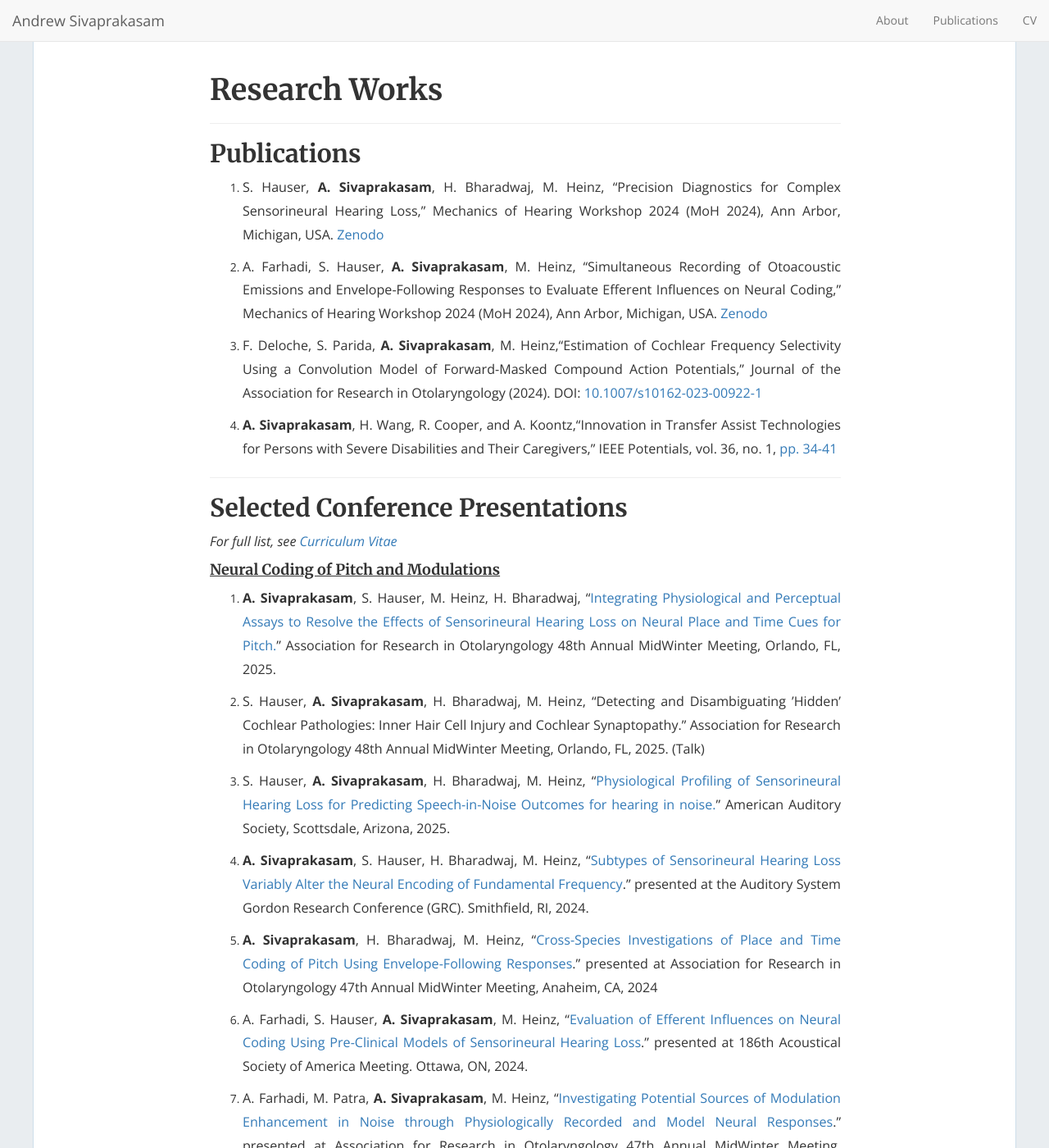
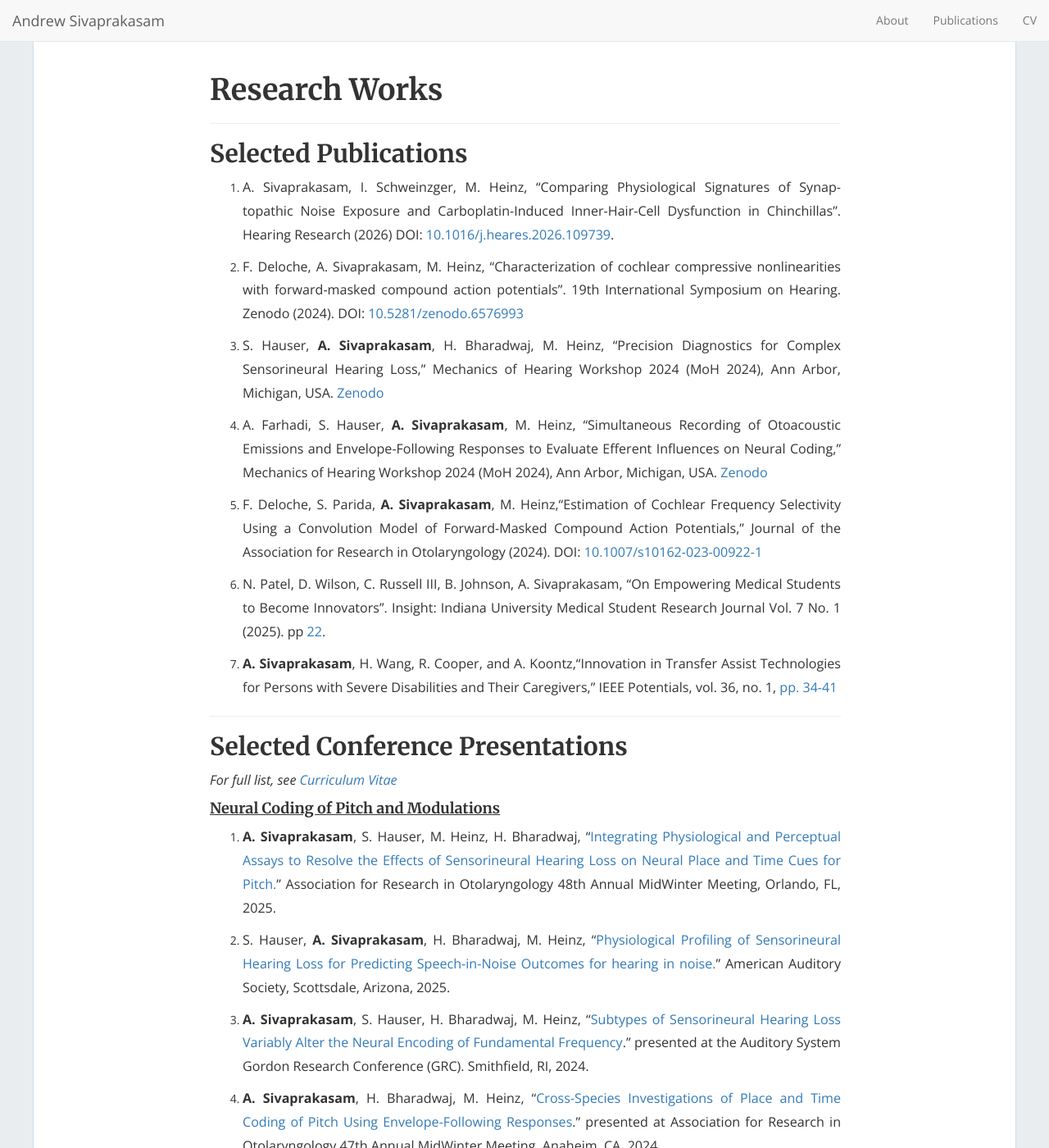
Before and after one commit to sivaprakasaman/sivaprakasaman.github.io, a Jekyll site: the page built from publications.md, in a window 1280 px wide and 1400 px high. Shown: the whole window at 82% size. Built offline with Jekyll 4.4.1, drawn with Linux system fonts in a browser that asks for light colours; nearby versions of some CDN libraries; some of the changed text lies outside the part shown.

Commit message:
publications now updated

```diff
--- a/_includes/home-hero.html
+++ b/_includes/home-hero.html
@@ -31,7 +31,7 @@
               <a href="https://bsky.app/profile/{{ site.bsky_username }}.bsky.social"><button class="btn btn-default btn-lg"><i class="fa-brands fa-bluesky fa-lg"></i>Bluesky</button></a>
             {% endif %}
             {% if site.github_username != '' %}
-              <a href="https://github.com/{{ site.github_username }}"><button class="btn btn-default btn-lg"><i class="fa fa-github fa-lg"></i>Github</button></a>
+              <a href="https://github.com/{{ site.github_username }}"><button class="btn btn-default btn-lg"><i class="fa-brands fa-github fa-lg"></i>Github</button></a>
             {% endif %}
             {% if site.medium_username != '' %}
               <a href="https://{{ site.medium_username }}"><button class="btn btn-default btn-lg"><i class="fa fa-medium fa-lg"></i>Medium</button></a>
--- a/publications.md
+++ b/publications.md
@@ -8,15 +8,26 @@ permalink: /publications/
 
 ---
 
-## Publications
+## Selected Publications
+1. A. Sivaprakasam, I. Schweinzger, M. Heinz, “Comparing Physiological Signatures of Synap-
+topathic Noise Exposure and Carboplatin-Induced Inner-Hair-Cell Dysfunction in Chinchillas”.
+Hearing Research (2026) DOI: [10.1016/j.heares.2026.109739](https://www.sciencedirect.com/science/article/pii/S037859552600211X).
 
-1. S. Hauser, **A. Sivaprakasam**, H. Bharadwaj, M. Heinz, "Precision Diagnostics for Complex Sensorineural Hearing Loss," Mechanics of Hearing Workshop 2024 (MoH 2024), Ann Arbor, Michigan, USA. [Zenodo](https://doi.org/10.5281/zenodo.13334652)
+2. F. Deloche, A. Sivaprakasam, M. Heinz, “Characterization of cochlear compressive nonlinearities
+with forward-masked compound action potentials”. 19th International Symposium on Hearing.
+Zenodo (2024). DOI: [10.5281/zenodo.6576993](doi.org/10.5281/zenodo.6576993)
 
-2. A. Farhadi, S. Hauser, **A. Sivaprakasam**, M. Heinz, "Simultaneous Recording of Otoacoustic Emissions and Envelope-Following Responses to Evaluate Efferent Influences on Neural Coding," Mechanics of Hearing Workshop 2024 (MoH 2024), Ann Arbor, Michigan, USA. [Zenodo](https://doi.org/10.5281/zenodo.13329441)
+3. S. Hauser, **A. Sivaprakasam**, H. Bharadwaj, M. Heinz, "Precision Diagnostics for Complex Sensorineural Hearing Loss," Mechanics of Hearing Workshop 2024 (MoH 2024), Ann Arbor, Michigan, USA. [Zenodo](https://doi.org/10.5281/zenodo.13334652)
 
-3. F. Deloche, S. Parida, **A. Sivaprakasam**, M. Heinz,“Estimation of Cochlear Frequency Selectivity Using a Convolution Model of Forward-Masked Compound Action Potentials,” Journal of the Association for Research in Otolaryngology (2024). DOI:  [10.1007/s10162-023-00922-1](https://doi.org/10.1007/s10162-023-00922-1)
+4. A. Farhadi, S. Hauser, **A. Sivaprakasam**, M. Heinz, "Simultaneous Recording of Otoacoustic Emissions and Envelope-Following Responses to Evaluate Efferent Influences on Neural Coding," Mechanics of Hearing Workshop 2024 (MoH 2024), Ann Arbor, Michigan, USA. [Zenodo](https://doi.org/10.5281/zenodo.13329441)
 
-4. **A. Sivaprakasam**, H. Wang, R. Cooper, and A. Koontz,“Innovation in Transfer Assist Technologies for Persons with Severe Disabilities and Their Caregivers,” IEEE Potentials, vol. 36, no. 1, [pp. 34-41](https://ieeexplore.ieee.org/document/7814381?reload=true)
+5. F. Deloche, S. Parida, **A. Sivaprakasam**, M. Heinz,“Estimation of Cochlear Frequency Selectivity Using a Convolution Model of Forward-Masked Compound Action Potentials,” Journal of the Association for Research in Otolaryngology (2024). DOI:  [10.1007/s10162-023-00922-1](https://doi.org/10.1007/s10162-023-00922-1)
+
+6. N. Patel, D. Wilson, C. Russell III, B. Johnson, A. Sivaprakasam, “On Empowering Medical
+Students to Become Innovators”. Insight: Indiana University Medical Student Research Journal
+Vol. 7 No. 1 (2025). pp [22](https://journals.indianapolis.iu.edu/index.php/insight/article/view/28916/25882).
+
+7. **A. Sivaprakasam**, H. Wang, R. Cooper, and A. Koontz,“Innovation in Transfer Assist Technologies for Persons with Severe Disabilities and Their Caregivers,” IEEE Potentials, vol. 36, no. 1, [pp. 34-41](https://ieeexplore.ieee.org/document/7814381?reload=true)
 
 ---
 
@@ -28,47 +39,37 @@ permalink: /publications/
 
 1. **A. Sivaprakasam**, S. Hauser, M. Heinz, H. Bharadwaj, “[Integrating Physiological and Perceptual Assays to Resolve the Effects of Sensorineural Hearing Loss on Neural Place and Time Cues for Pitch.](https://sivaprakasaman.github.io/docs/Sivaprakasam_ARO_2025_Pitch_Final.pdf)” Association for Research in Otolaryngology 48th Annual MidWinter Meeting, Orlando, FL, 2025.
 
-2. S. Hauser, **A. Sivaprakasam**, H. Bharadwaj, M. Heinz, “Detecting and Disambiguating ’Hidden’ Cochlear Pathologies: Inner Hair Cell Injury and Cochlear Synaptopathy.” Association for Research in Otolaryngology 48th Annual MidWinter Meeting, Orlando, FL, 2025. (Talk)
+2.  S. Hauser, **A. Sivaprakasam**, H. Bharadwaj, M. Heinz, "[Physiological Profiling of Sensorineural Hearing Loss for Predicting Speech-in-Noise Outcomes for hearing in noise.](https://engineering.purdue.edu/HeinzLab/research/AAS_Poster_pdf_2.pdf)” American Auditory Society, Scottsdale, Arizona, 2025.
 
-3.  S. Hauser, **A. Sivaprakasam**, H. Bharadwaj, M. Heinz, "[Physiological Profiling of Sensorineural Hearing Loss for Predicting Speech-in-Noise Outcomes for hearing in noise.](https://engineering.purdue.edu/HeinzLab/research/AAS_Poster_pdf_2.pdf)” American Auditory Society, Scottsdale, Arizona, 2025.
+3. **A. Sivaprakasam**, S. Hauser, H. Bharadwaj, M. Heinz, "[Subtypes of Sensorineural Hearing Loss Variably Alter the Neural Encoding of Fundamental Frequency](https://sivaprakasaman.github.io/docs/GRC_2024_PitchEFR_SNHL_v3.pdf)." presented at the Auditory System Gordon Research Conference (GRC). Smithfield, RI, 2024.
 
-4. **A. Sivaprakasam**, S. Hauser, H. Bharadwaj, M. Heinz, "[Subtypes of Sensorineural Hearing Loss Variably Alter the Neural Encoding of Fundamental Frequency](https://sivaprakasaman.github.io/docs/GRC_2024_PitchEFR_SNHL_v3.pdf)." presented at the Auditory System Gordon Research Conference (GRC). Smithfield, RI, 2024.
+4. **A. Sivaprakasam**, H. Bharadwaj, M. Heinz, “[Cross-Species Investigations of Place and Time Coding of Pitch Using Envelope-Following Responses](https://sivaprakasaman.github.io/docs/Sivaprakasam_ARO_2024_PitchEFR_forSubmission.pdf).” presented at Association for Research in Otolaryngology 47th Annual MidWinter Meeting, Anaheim, CA, 2024
 
-5. **A. Sivaprakasam**, H. Bharadwaj, M. Heinz, “[Cross-Species Investigations of Place and Time Coding of Pitch Using Envelope-Following Responses](https://sivaprakasaman.github.io/docs/Sivaprakasam_ARO_2024_PitchEFR_forSubmission.pdf).” presented at Association for Research in Otolaryngology 47th Annual MidWinter Meeting, Anaheim, CA, 2024
+5. A. Farhadi, S. Hauser, **A. Sivaprakasam**, M. Heinz, “[Evaluation of Efferent Influences on Neural Coding Using Pre-Clinical Models of Sensorineural Hearing Loss](https://sivaprakasaman.github.io/docs/ASA2024_AF_EfferentCoding_SNHL.jpg).” presented at 186th Acoustical Society of America Meeting. Ottawa, ON, 2024.
 
-6. A. Farhadi, S. Hauser, **A. Sivaprakasam**, M. Heinz, “[Evaluation of Efferent Influences on Neural Coding Using Pre-Clinical Models of Sensorineural Hearing Loss](https://sivaprakasaman.github.io/docs/ASA2024_AF_EfferentCoding_SNHL.jpg).” presented at 186th Acoustical Society of America Meeting. Ottawa, ON, 2024.
+6. A. Farhadi, M. Patra, **A. Sivaprakasam**, M. Heinz, “[Investigating Potential Sources of Modulation Enhancement in Noise through Physiologically Recorded and Model Neural Responses](https://sivaprakasaman.github.io/docs/ARO24_AF_ModulationEnhancement.pdf).” presented at Association for Research in Otolaryngology 47th Annual MidWinter Meeting, Anaheim, CA, 2024.
 
-7. A. Farhadi, M. Patra, **A. Sivaprakasam**, M. Heinz, “[Investigating Potential Sources of Modulation Enhancement in Noise through Physiologically Recorded and Model Neural Responses](https://sivaprakasaman.github.io/docs/ARO24_AF_ModulationEnhancement.pdf).” presented at Association for Research in Otolaryngology 47th Annual MidWinter Meeting, Anaheim, CA, 2024.
+7. **A. Sivaprakasam**, I. Schweinzger, H. Bharadwaj, M. Heinz, “[Upper-Harmonic Deficits in Temporal Envelope Coding of Tone Complexes and Amplitude Modulations Differentiate Inner Hair Cell Damage From Synaptopathy](https://sivaprakasaman.github.io/docs/Sivaprakasam_ARO_IHC_TTS_2023.pdf),” presented at Association for Research in Otolaryngology 46th Annual MidWinter Meeting, Orlando, FL, 2023.
 
-8. **A. Sivaprakasam**, I. Schweinzger, H. Bharadwaj, M. Heinz, “[Upper-Harmonic Deficits in Temporal Envelope Coding of Tone Complexes and Amplitude Modulations Differentiate Inner Hair Cell Damage From Synaptopathy](https://sivaprakasaman.github.io/docs/Sivaprakasam_ARO_IHC_TTS_2023.pdf),” presented at Association for Research in Otolaryngology 46th Annual MidWinter Meeting, Orlando, FL, 2023.
+8. **A. Sivaprakasam**, I. Schweinzger, H. Bharadwaj, M. Heinz, “[Inner Hair Cell Damage and Cochlear Synaptopathy Differentially Impact Neural Envelope Coding of Modulations and Pitch](https://sivaprakasaman.github.io/docs/Sivaprakasam_MARC_Talk_22.pdf),” presented at the 9th Midwest Auditory Research Conference, Ann Arbor, MI, 2022. (Talk)
 
-9. **A. Sivaprakasam**, I. Schweinzger, H. Bharadwaj, M. Heinz, “[Inner Hair Cell Damage and Cochlear Synaptopathy Differentially Impact Neural Envelope Coding of Modulations and Pitch](https://sivaprakasaman.github.io/docs/Sivaprakasam_MARC_Talk_22.pdf),” presented at the 9th Midwest Auditory Research Conference, Ann Arbor, MI, 2022. (Talk)
-
-10. I. Schweinzger, **A. Sivaprakasam**, M. Heinz, “[Differentiating Inner Hair Cell Dysfunction From Cochlear Synaptopathy Using Non-Invasive Measures of Temporal Envelope Coding in Chinchilla](https://sivaprakasaman.github.io/docs/ARO_2022_Poster_FinalDraft.pdf),” presented (virtually) at the Association for Research in Otolaryngology 45th Annual MidWinter Meeting, San Jose, CA, 2022.
+9. I. Schweinzger, **A. Sivaprakasam**, M. Heinz, “[Differentiating Inner Hair Cell Dysfunction From Cochlear Synaptopathy Using Non-Invasive Measures of Temporal Envelope Coding in Chinchilla](https://sivaprakasaman.github.io/docs/ARO_2022_Poster_FinalDraft.pdf),” presented (virtually) at the Association for Research in Otolaryngology 45th Annual MidWinter Meeting, San Jose, CA, 2022.
 
 #### <u>Computational Modeling of Neurophysiology & Frequency Selectivity</u>
 
 1. M. Patra, A. Farhadi, **A. Sivaprakasam**, D. Axe, M. Heinz, “[Refinement of Inner Hair Cell Dysfunction in a Phenomenological Auditory Nerve Model Using Physiological and Single-Unit Recordings following Selective IHC Dysfunction](https://sivaprakasaman.github.io/docs/ARO2024_MP_ANModel_CIHC_DC.pdf).” presented at Association for Research in Otolaryngology 47th Annual MidWinter Meeting, Anaheim, CA, 2024.
 
-2. M. Patra, **A. Sivaprakasam**, D. Axe, M. Heinz, “[Testing Phenomenological Auditory-Nerve Model Predictions for Selective Inner- and Outer-Hair-Cell Dysfunction](https://sivaprakasaman.github.io/docs/ASA2023_MP_AS_PRINT.pdf).” presented at the 184th Acoustical Society of America Meeting. Chicago, IL, 2023.
+2. F. Deloche, **A. Sivaprakasam**, M. Heinz, “Effect of Suppressive Masking on the Dynamic Range of Auditory-Nerve Responses: Characterization With Forward-Masked Compound Action Potentials,” presented at Association for Research in Otolaryngology 46th Annual MidWinter Meeting, Orlando, FL, 2023.
 
-3. F. Deloche, **A. Sivaprakasam**, M. Heinz, “Effect of Suppressive Masking on the Dynamic Range of Auditory-Nerve Responses: Characterization With Forward-Masked Compound Action Potentials,” presented at Association for Research in Otolaryngology 46th Annual MidWinter Meeting, Orlando, FL, 2023.
-
-4. F. Deloche, **A. Sivaprakasam**, M. Heinz, “Characterization of Cochlear Compressive Nonlinearities using Forward-Masked Compound Action Potentials,” presented at the 19th International Symposium on Hearing, Lyon, France, 2022.
-
-5. **A. Sivaprakasam**, H. Bharadwaj, M. Heinz, “[The Role of Envelope and Temporal Fine Structure in Auditory Neural Coding of Timbre in Normal and Impaired Hearing](https://github.com/sivaprakasaman/Timbre_SfN_2021),” presented (virtually) at Neuroscience 2021, Chicago, IL, 2021.
+3. **A. Sivaprakasam**, H. Bharadwaj, M. Heinz, “[The Role of Envelope and Temporal Fine Structure in Auditory Neural Coding of Timbre in Normal and Impaired Hearing](https://github.com/sivaprakasaman/Timbre_SfN_2021),” presented (virtually) at Neuroscience 2021, Chicago, IL, 2021.
 
 #### <u>Translational Research & Large-Scale Data Analysis</u>
 
-1. M. Heinz, A. Grama, S. Hauser, A. Sivaprakasam, H. Bharadwaj, O. Clavier “An Open-Science Cross-Species Data Resource for Standardized Hearing Assessments.” Association for Research in Otolaryngology 48th Annual MidWinter Meeting, Orlando, FL, 2025.
+1. V.M. Athreya, **A. Sivaprakasam**, H. Ginsberg, H. Bharadwaj, M. Heinz, “[Pioneering Cortical Assays of Gap Detection to Explore Temporal Processing in Chinchilla using a Multi-Channel Mini-EEG Cap](https://sivaprakasaman.github.io/docs/ARO2024_VMA_ChinEEG.pdf).” presented at Association for Research in Otolaryngology 47th Annual MidWinter Meeting, Anaheim, CA, 2024.
 
-2. A. Hustedt-Mai, J. Alexander, E. Bartlett, A. Grama, M. Shader, J. Simpson, E. Jensen, S. Hauser,A. Sivaprakasam, M. Heinz “Accessible Precision Audiology Research Center (APARC) in aCommunity-based Innovation Districts.” American Auditory Society, Scottsdale, Arizona, 2025.
+2. **A. Sivaprakasam**, S. Hauser, N. Seidl, D. Hake, H. Bharadwaj, M. Heinz, “[Towards an Open-Source Precision Audiological Diagnostics Core for Large-Scale Data Analysis](https://youtu.be/nibZOeDtV08).” presented at the Virtual Conference on Computational Audiology 2023.
 
-3. V.M. Athreya, **A. Sivaprakasam**, H. Ginsberg, H. Bharadwaj, M. Heinz, “[Pioneering Cortical Assays of Gap Detection to Explore Temporal Processing in Chinchilla using a Multi-Channel Mini-EEG Cap](https://sivaprakasaman.github.io/docs/ARO2024_VMA_ChinEEG.pdf).” presented at Association for Research in Otolaryngology 47th Annual MidWinter Meeting, Anaheim, CA, 2024.
-
-4. **A. Sivaprakasam**, S. Hauser, N. Seidl, D. Hake, H. Bharadwaj, M. Heinz, “[Towards an Open-Source Precision Audiological Diagnostics Core for Large-Scale Data Analysis](https://youtu.be/nibZOeDtV08).” presented at the Virtual Conference on Computational Audiology 2023.
-
-5. **A. Sivaprakasam**, V.M. Athreya, H. Ginsberg, H. Bharadwaj, M. Heinz, “[A Chinchilla Mini-EEG Cap Improves Cross-Species Translation for Cortical and Subcortical Evoked Potentials](https://sivaprakasaman.github.io/docs/Sivaprakasam_Mysore_Athreya_EEG_MiniCapPoster.pdf),"presented at Association for Research in Otolaryngology 46th Annual MidWinter Meeting, Orlando, FL, 2023.
+3. **A. Sivaprakasam**, V.M. Athreya, H. Ginsberg, H. Bharadwaj, M. Heinz, “[A Chinchilla Mini-EEG Cap Improves Cross-Species Translation for Cortical and Subcortical Evoked Potentials](https://sivaprakasaman.github.io/docs/Sivaprakasam_Mysore_Athreya_EEG_MiniCapPoster.pdf),"presented at Association for Research in Otolaryngology 46th Annual MidWinter Meeting, Orlando, FL, 2023.
 
 #### <u>Medical Education and Innovation</u>
 
```
Also changed, not shown: 1 other file.
